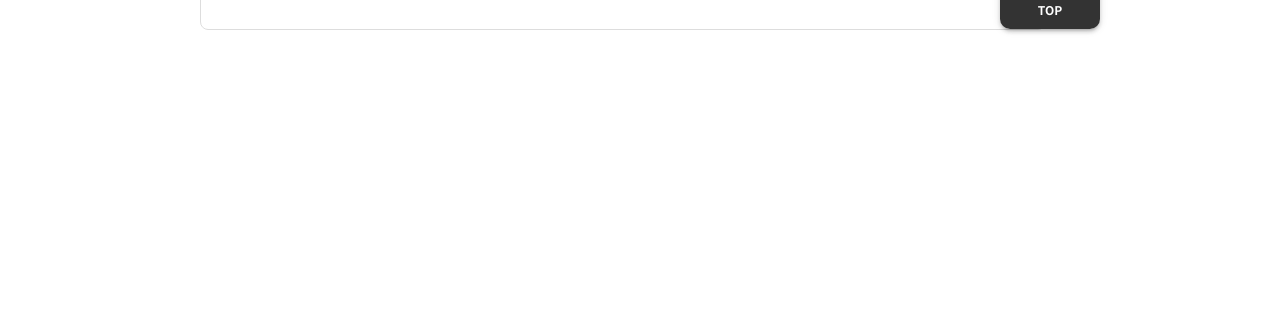
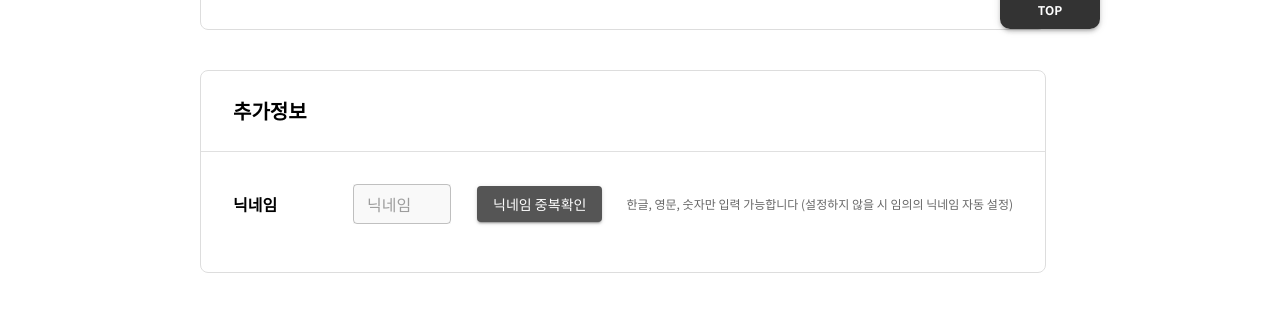
Before and after one commit to in-veloper/inc, a React (Create React App) app: page /signup in a window 1280 px wide. Shown: the part 467-778 px from the top of the page. Built offline with nearby package versions, Linux system fonts and the light colour scheme; no server answers; the HTML template or start-up script is replaced by a standard one; a web font is replaced by a local one.

Commit message:
25.2.4 회원가입 페이지 작업 및 이메디피아 새 탭 추가 commit

```diff
--- a/src/components/inquiry/style/inquiry.css
+++ b/src/components/inquiry/style/inquiry.css
@@ -7,6 +7,6 @@
 
 .inquiry-container {
     flex: 1;
-    height: 100vh;
+    min-height: 100vh;
     margin-bottom: 30px;
 }
--- a/src/components/mediInfo/MediInfo.tsx
+++ b/src/components/mediInfo/MediInfo.tsx
@@ -123,6 +123,10 @@ const MediInfo = () => {
 
     const resetSearch = () => {
 
+    }
+
+    const handleClickEmedipiaLogo = () => {
+        window.open('https://emedipia.co.kr/')
     }
 
     return (
@@ -261,8 +265,9 @@ const MediInfo = () => {
                                     justifyContent: 'center',
                                     alignItems: 'center',
                                     padding: 2,
-                                    boxShadow: '0px 2px 5px rgba(0, 0, 0, 0.2)',
+                                    boxShadow: '0px 2px 5px rgba(0, 0, 0, 0.2)'
                                 }}
+                                onClick={handleClickEmedipiaLogo}
                             >
                                 <img
                                     src={emedipiaLogo}
--- a/src/components/mediInfo/style/mediInfo.css
+++ b/src/components/mediInfo/style/mediInfo.css
@@ -12,7 +12,7 @@
 
 .mediInfo-container {
     flex: 1;
-    height: 100vh;
+    min-height: 100vh;
     box-sizing: border-box;
     margin-bottom: 30px;
 }
--- a/src/components/notice/style/notice.css
+++ b/src/components/notice/style/notice.css
@@ -7,6 +7,6 @@
 
 .notice-container {
     flex: 1;
-    height: 100vh;
+    min-height: 100vh;
     margin-bottom: 30px;
 }
--- a/src/components/signup/Signup.tsx
+++ b/src/components/signup/Signup.tsx
@@ -1,5 +1,6 @@
-import { Box, Button, Divider, TextField, Typography } from '@mui/material'
+import { Box, Button, Divider, FormControlLabel, TextField, Typography } from '@mui/material'
 import './style/signup.css'
+import { CheckBox } from '@mui/icons-material'
 
 const Signup = () => {
     return (
@@ -19,7 +20,8 @@ const Signup = () => {
                         backgroundColor: '#FFF',
                         width: '100%',
                         maxWidth: '1200px',
-                        margin: '0 auto'
+                        margin: '0 auto',
+                        marginBottom: 5
                     }}
                 >
                     <Box sx={{ my: -1 }}>
@@ -192,6 +194,133 @@ const Signup = () => {
                         </Button>
                     </Box>
                 </Box>
+
+                <Box
+                    sx={{
+                        p: 4,
+                        border: '1px solid #DDD',
+                        borderRadius: '8px',
+                        backgroundColor: '#FFF',
+                        width: '100%',
+                        maxWidth: '1200px',
+                        margin: '0 auto',
+                        marginBottom: 5
+                    }}
+                >
+                    <Box sx={{ my: -1 }}>
+                        <Typography variant='h6' sx={{ fontWeight: 'bold', mb: 4 }}>
+                            추가정보
+                        </Typography>
+                    </Box>
+                    <Box sx={{ mx: -4, mb: 4 }}>
+                        <Divider />
+                    </Box>
+                    <Box
+                        sx={{
+                            display: 'flex',
+                            alignItems: 'center',
+                            mb: 2
+                        }}
+                    >
+                        <Typography sx={{
+                            flex: '0 120px',
+                            fontWeight: 'bold',
+                            lineHeight: '40px'
+                        }}>
+                            닉네임
+                        </Typography>
+                        <TextField
+                            placeholder='닉네임'
+                            variant='outlined'
+                            size='small'
+                            sx={{
+                                flex: '1',
+                                maxWidth: '38.3%',
+                                marginRight: '10px',
+                                backgroundColor: '#F9F9F9'
+                            }}
+                        />
+                        <Button
+                            variant='contained'
+                            sx={{
+                                backgroundColor: '#555',
+                                color: '#FFF',
+                                marginLeft: 2,
+                                '&:hover': { backgroundColor: '#333' }
+                            }}
+                        >
+                            닉네임 중복확인
+                        </Button>
+                        <Box
+                            sx={{
+                                display: 'flex',
+                                pl: 3
+                            }}
+                        >
+                            <Typography variant='caption' color='textSecondary'>
+                                한글, 영문, 숫자만 입력 가능합니다 (설정하지 않을 시 임의의 닉네임 자동 설정)
+                            </Typography>
+                        </Box>
+                    </Box>
+                </Box>
+
+                <Box
+                    sx={{
+                        p: 4,
+                        border: '1px solid #DDD',
+                        borderRadius: '8px',
+                        backgroundColor: '#FFF',
+                        width: '100%',
+                        maxWidth: '1200px',
+                        margin: '0 auto'
+                    }}
+                >
+                    <Box sx={{ my: -1 }}>
+                        <Typography variant='h6' sx={{ fontWeight: 'bold', mb: 4 }}>
+                            수신동의
+                        </Typography>
+                    </Box>
+                    <Box sx={{ mx: -4, mb: 4 }}>
+                        <Divider />
+                    </Box>
+                    <Box
+                        sx={{
+                            display: 'flex',
+                            alignItems: 'center',
+                            mb: 1
+                        }}
+                    >
+                        <Typography sx={{
+                            flex: '0 135px',
+                            fontWeight: 'bold',
+                            lineHeight: '40px'
+                        }}>
+                            메일수신동의
+                        </Typography>
+                        <FormControlLabel
+                            sx={{
+                                gap: '7px'
+                            }}
+                            control={
+                                <CheckBox />
+                            }
+                            label={
+                                <Typography
+                                    sx={{
+                                        fontSize: '14px',
+                                        color: '#000'
+                                    }}
+                                >
+                                    정보성 메일 및 인증 관련 메일 수신에 동의합니다.
+                                </Typography>
+                            }
+                        />
+                    </Box>
+                </Box>
+
+                <Box sx={{ display: 'flex', justifyContent: 'center', marginTop: 5 }}>
+                    <Button variant='contained' sx={{ height: 50, width: 200 }}>회원가입</Button>
+                </Box>
             </div>
         </div>
     )
--- a/src/components/signup/style/signup.css
+++ b/src/components/signup/style/signup.css
@@ -2,11 +2,11 @@
     padding-left: 200px;
     padding-right: 300px;
     padding-top: 50px;
-    display: flex;
+    flex: 1;
 }
 
 .signup-container {
     flex: 1;
-    height: 100vh;
+    min-height: 100vh;
     margin-bottom: 30px;
 }
```
